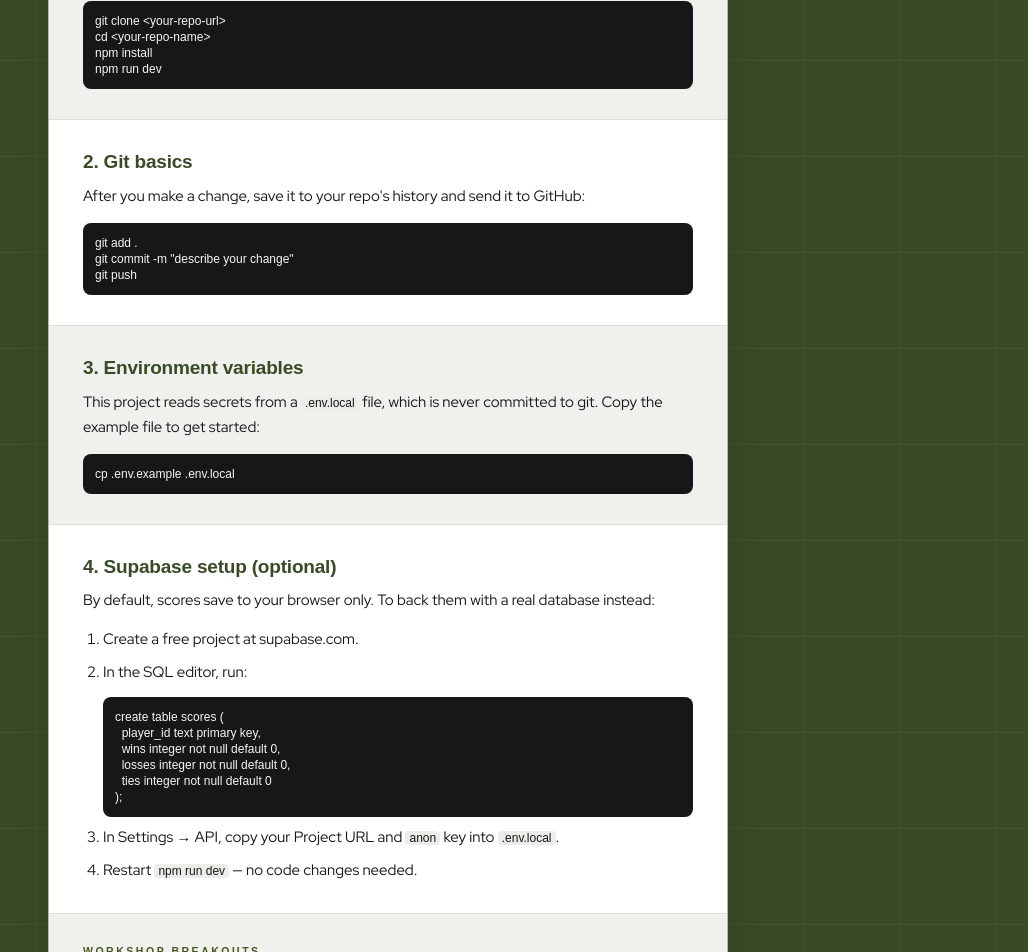
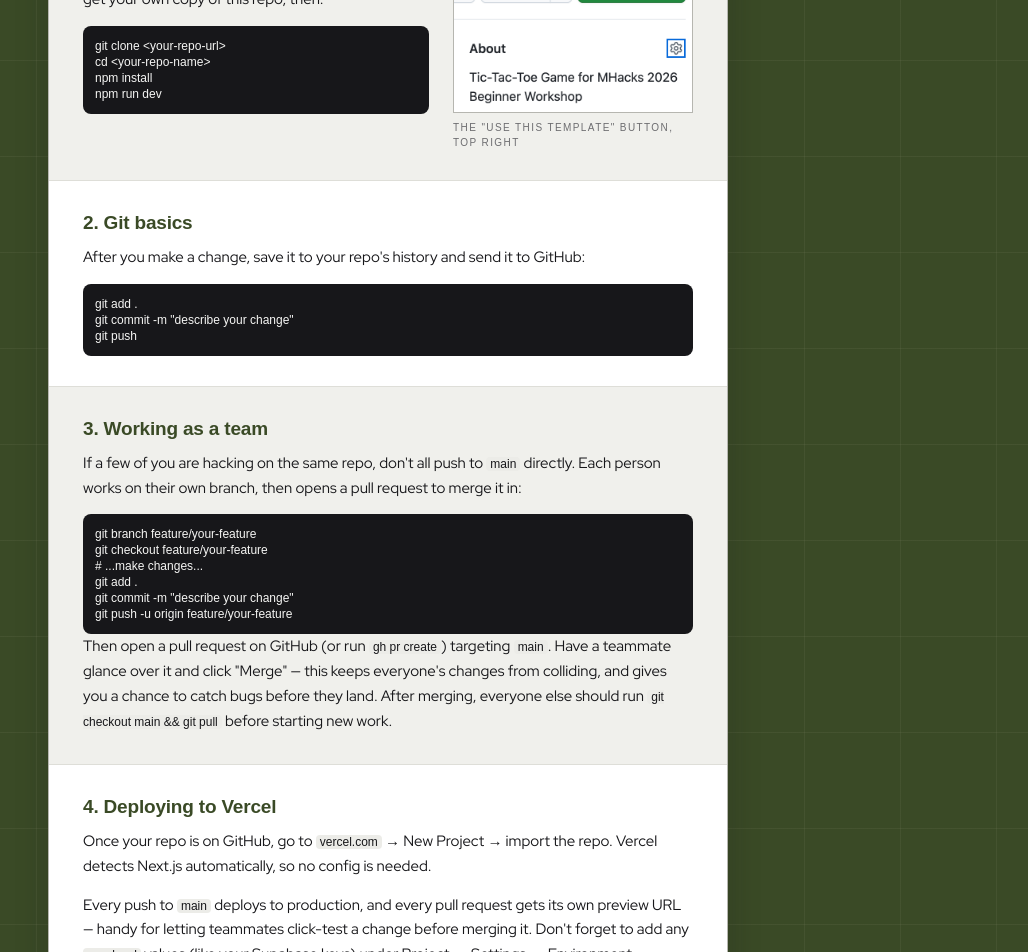
Before and after one commit to CSnair7/tic-tac-toe-mhacks, a Next.js app: page /tutorial in a window 1280 px wide. Shown: the part 420-1372 px from the top of the page, without its empty margins (252-1280 px from the left). Built offline with nearby package versions, Linux system fonts and the light colour scheme; a web font is replaced by a local one.

Commit message:
tutorial revisions

```diff
--- a/app/tutorial/page.tsx
+++ b/app/tutorial/page.tsx
@@ -8,6 +8,7 @@ import {
   LetterKicker,
   LetterSection,
   LetterTitle,
+  Showcase,
   Signoff,
 } from "@/components/console/letter";
 import { PanelBar } from "@/components/console/panel";
@@ -25,9 +26,14 @@ const steps: { label: string; body: ReactNode }[] = [
   {
     label: "Clone & run",
     body: (
-      <>
+      <Showcase
+        image="/tutorial/use-this-template.png"
+        width={598}
+        height={374}
+        caption='The "Use this template" button, top right'
+      >
         <LetterBody>
-          Use the &quot;Use this template&quot; button on GitHub to get your
+          Click the &quot;Use this template&quot; button on GitHub to get your
           own copy of this repo, then:
         </LetterBody>
         <pre className={CODE_BLOCK}>
@@ -36,7 +42,7 @@ cd <your-repo-name>
 npm install
 npm run dev`}
         </pre>
-      </>
+      </Showcase>
     ),
   },
   {
@@ -44,14 +50,69 @@ npm run dev`}
     body: (
       <>
         <LetterBody>
-          After you make a change, save it to your repo&apos;s history and
-          send it to GitHub:
+          After you make a change, save it to your repo&apos;s history and send
+          it to GitHub:
         </LetterBody>
         <pre className={CODE_BLOCK}>
           {`git add .
 git commit -m "describe your change"
 git push`}
         </pre>
+      </>
+    ),
+  },
+  {
+    label: "Working as a team",
+    body: (
+      <>
+        <LetterBody>
+          If a few of you are hacking on the same repo, don&apos;t all push to{" "}
+          <code className={CODE_CHIP}>main</code> directly. Each person works on
+          their own branch, then opens a pull request to merge it in:
+        </LetterBody>
+        <pre className={CODE_BLOCK}>
+          {`git branch feature/your-feature
+git checkout feature/your-feature
+# ...make changes...
+git add .
+git commit -m "describe your change"
+git push -u origin feature/your-feature`}
+        </pre>
+        <LetterBody>
+          Then open a pull request on GitHub (or run{" "}
+          <code className={CODE_CHIP}>gh pr create</code>) targeting{" "}
+          <code className={CODE_CHIP}>main</code>. Have a teammate glance over
+          it and click &quot;Merge&quot; — this keeps everyone&apos;s changes
+          from colliding, and gives you a chance to catch bugs before they land.
+          After merging, everyone else should run{" "}
+          <code className={CODE_CHIP}>
+            git checkout main &amp;&amp; git pull
+          </code>{" "}
+          before starting new work.
+        </LetterBody>
+      </>
+    ),
+  },
+  {
+    label: "Deploying to Vercel",
+    body: (
+      <>
+        <LetterBody>
+          Once your repo is on GitHub, go to{" "}
+          <code className={CODE_CHIP}>vercel.com</code> → New Project → import
+          the repo. Vercel detects Next.js automatically, so no config is
+          needed.
+        </LetterBody>
+        <LetterBody>
+          Every push to <code className={CODE_CHIP}>main</code> deploys to
+          production, and every pull request gets its own preview URL — handy
+          for letting teammates click-test a change before merging it.
+          Don&apos;t forget to add any{" "}
+          <code className={CODE_CHIP}>.env.local</code> values (like your
+          Supabase keys) under Project → Settings → Environment Variables, since
+          Vercel doesn&apos;t read your local{" "}
+          <code className={CODE_CHIP}>.env.local</code> file.
+        </LetterBody>
       </>
     ),
   },
@@ -73,8 +134,8 @@ git push`}
     body: (
       <>
         <LetterBody>
-          By default, scores save to your browser only. To back them with a
-          real database instead:
+          By default, scores save to your browser only. To back them with a real
+          database instead:
         </LetterBody>
         <ol className="mt-3 list-decimal space-y-2 pl-5 text-[15px] leading-[1.66] text-ui-ink">
           <li>Create a free project at supabase.com.</li>
@@ -110,14 +171,12 @@ const breakouts: { label: string; body: ReactNode }[] = [
     body: (
       <>
         <LetterBody>
-          The storage already exists — <code className={CODE_CHIP}>
-            lib/scoreStore.ts
-          </code>{" "}
-          tracks wins, losses, and ties (in the browser, or in Supabase if
-          you did that setup step), and{" "}
-          <code className={CODE_CHIP}>app/page.tsx</code> already calls{" "}
-          <code className={CODE_CHIP}>recordResult()</code> after every game.
-          This breakout is about reading that data back and putting it on
+          The storage already exists —{" "}
+          <code className={CODE_CHIP}>lib/scoreStore.ts</code> tracks wins,
+          losses, and ties (in the browser, or in Supabase if you did that setup
+          step), and <code className={CODE_CHIP}>app/page.tsx</code> already
+          calls <code className={CODE_CHIP}>recordResult()</code> after every
+          game. This breakout is about reading that data back and putting it on
           screen, not building storage.
         </LetterBody>
         <pre className={CODE_BLOCK}>
@@ -134,8 +193,8 @@ useEffect(() => {
         </pre>
         <LetterBody>
           Call <code className={CODE_CHIP}>refreshStats()</code> again after
-          each <code className={CODE_CHIP}>recordResult(...)</code> call so
-          the board updates immediately, then render{" "}
+          each <code className={CODE_CHIP}>recordResult(...)</code> call so the
+          board updates immediately, then render{" "}
           <code className={CODE_CHIP}>
             {"`${stats.wins}W – ${stats.losses}L – ${stats.ties}T`"}
           </code>{" "}
@@ -154,9 +213,9 @@ useEffect(() => {
           <code className={CODE_CHIP}>app/page.tsx</code>, and the computer
           currently plays every move with{" "}
           <code className={CODE_CHIP}>randomMove</code> from{" "}
-          <code className={CODE_CHIP}>lib/gameLogic.ts</code> — that&apos;s
-          the whole bot for now, with no difficulty behind it yet. This
-          breakout is about layering tiers on top of that single function.
+          <code className={CODE_CHIP}>lib/gameLogic.ts</code> — that&apos;s the
+          whole bot for now, with no difficulty behind it yet. This breakout is
+          about layering tiers on top of that single function.
         </LetterBody>
         <pre className={CODE_BLOCK}>
           {`export function randomMove(board: Board): number {
@@ -170,17 +229,18 @@ useEffect(() => {
           Add a <code className={CODE_CHIP}>difficulty</code> state next to{" "}
           <code className={CODE_CHIP}>mode</code> in{" "}
           <code className={CODE_CHIP}>app/page.tsx</code>, and a matching
-          selector alongside the mode buttons. Then write one function per
-          tier in <code className={CODE_CHIP}>lib/gameLogic.ts</code>: keep{" "}
-          <code className={CODE_CHIP}>randomMove</code> as easy, add a
-          function that takes a winning or blocking move when one exists for
-          medium, and a full minimax search over{" "}
+          selector alongside the mode buttons. Then write one function per tier
+          in <code className={CODE_CHIP}>lib/gameLogic.ts</code>: keep{" "}
+          <code className={CODE_CHIP}>randomMove</code> as easy, add a function
+          that takes a winning or blocking move when one exists for medium, and
+          a full minimax search over{" "}
           <code className={CODE_CHIP}>checkWinner</code>/
           <code className={CODE_CHIP}>isDraw</code> for hard — tic-tac-toe is
           small enough to search completely. The computer&apos;s move effect
           only needs one change: call whichever function{" "}
           <code className={CODE_CHIP}>difficulty</code> currently points at
-          instead of always calling <code className={CODE_CHIP}>randomMove</code>.
+          instead of always calling{" "}
+          <code className={CODE_CHIP}>randomMove</code>.
         </LetterBody>
       </>
     ),
@@ -203,9 +263,9 @@ useEffect(() => {
         <LetterBody>
           Change a hex value there and every{" "}
           <code className={CODE_CHIP}>bg-moss-900</code>,{" "}
-          <code className={CODE_CHIP}>text-cream</code>, etc. class across
-          the app picks it up automatically — you only need to touch
-          individual components if you want to add a brand-new color name.
+          <code className={CODE_CHIP}>text-cream</code>, etc. class across the
+          app picks it up automatically — you only need to touch individual
+          components if you want to add a brand-new color name.
         </LetterBody>
       </>
     ),
@@ -219,8 +279,8 @@ useEffect(() => {
           clips (e.g. <code className={CODE_CHIP}>move.mp3</code>,{" "}
           <code className={CODE_CHIP}>win.mp3</code>,{" "}
           <code className={CODE_CHIP}>tie.mp3</code>) into{" "}
-          <code className={CODE_CHIP}>public/sounds/</code>, then play them
-          from a small helper:
+          <code className={CODE_CHIP}>public/sounds/</code>, then play them from
+          a small helper:
         </LetterBody>
         <pre className={CODE_BLOCK}>
           {`function playSound(name: string) {
@@ -229,13 +289,13 @@ useEffect(() => {
         </pre>
         <LetterBody>
           Call <code className={CODE_CHIP}>playSound(&quot;move&quot;)</code>{" "}
-          right after <code className={CODE_CHIP}>setBoard(nextBoard)</code>{" "}
-          in <code className={CODE_CHIP}>handleCellClick</code>, and{" "}
+          right after <code className={CODE_CHIP}>setBoard(nextBoard)</code> in{" "}
+          <code className={CODE_CHIP}>handleCellClick</code>, and{" "}
           <code className={CODE_CHIP}>playSound(&quot;win&quot;)</code> /{" "}
           <code className={CODE_CHIP}>playSound(&quot;tie&quot;)</code>{" "}
           alongside the existing{" "}
-          <code className={CODE_CHIP}>recordResult(...)</code> calls — the
-          game already knows exactly when each of those happens.
+          <code className={CODE_CHIP}>recordResult(...)</code> calls — the game
+          already knows exactly when each of those happens.
         </LetterBody>
       </>
     ),
@@ -252,8 +312,8 @@ export default function TutorialPage() {
           <LetterKicker>Getting Started</LetterKicker>
           <LetterTitle>Make it your own.</LetterTitle>
           <LetterBody>
-            This game is a starter template. Fork the repo, run it locally,
-            and customize it — here&apos;s everything you need to get set up.
+            This game is a starter template. Fork the repo, run it locally, and
+            customize it — here&apos;s everything you need to get set up.
           </LetterBody>
           <div className="mt-5 flex flex-wrap items-center gap-4">
             <ButtonLink href="/" variant="primary" external={false}>
@@ -263,7 +323,10 @@ export default function TutorialPage() {
         </LetterSection>
 
         {steps.map((step, index) => (
-          <LetterSection key={step.label} tone={index % 2 === 0 ? "well" : "paper"}>
+          <LetterSection
+            key={step.label}
+            tone={index % 2 === 0 ? "well" : "paper"}
+          >
             <LetterHeading>
               {index + 1}. {step.label}
             </LetterHeading>
@@ -274,9 +337,9 @@ export default function TutorialPage() {
         <LetterSection tone={steps.length % 2 === 0 ? "well" : "paper"}>
           <LetterKicker>Workshop breakouts</LetterKicker>
           <LetterBody>
-            Once you&apos;re set up, join a small-group session with a mentor
-            to add one of these to your game. Each one points at exactly
-            where in the code it hooks in:
+            Once you&apos;re set up, join a small-group session with a mentor to
+            add one of these to your game. Each one points at exactly where in
+            the code it hooks in:
           </LetterBody>
         </LetterSection>
 
```
Also changed, not shown: public/tutorial/use-this-template.png (added).
